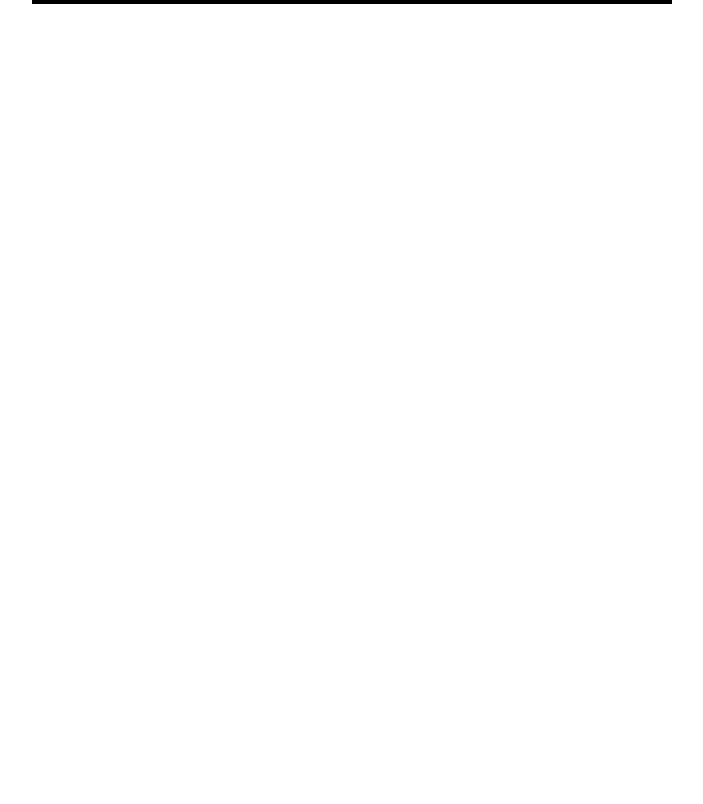
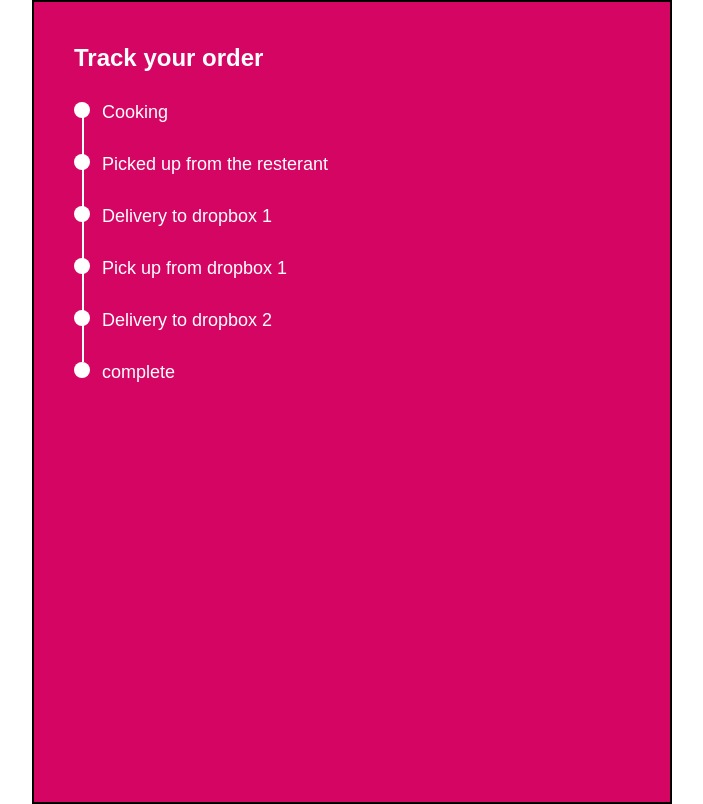
Before and after one commit to viruskizz/42bangkok_hackathon-asia-2024, a Next.js app: page /pickup in a window 1280 px wide. Shown: the whole page, without its empty margins (288-991 px from the left). Built offline with nearby package versions, Linux system fonts and the light colour scheme.

Commit message:
food tracking page

```diff
--- a/app/(client)/pickup/page.tsx
+++ b/app/(client)/pickup/page.tsx
@@ -1,3 +1,26 @@
+const timeStam = [
+  "Cooking",
+  "Picked up from the resterant",
+  "Delivery to dropbox 1",
+  "Pick up from dropbox 1",
+  "Delivery to dropbox 2",
+  "complete"
+]
+
+
 export default function OrderListPage() {
-  return;
+  return(
+    <div className="h-screen p-10">
+      <h2 className="text-2xl font-bold mb-6 text-white">Track your order</h2>
+      <div className="relative">
+        {timeStam.map((step, index) => (
+          <div key={index} className="flex items-start mb-6 last:mb-0">
+            <div className="absolute left-2 top-0 w-0.5 h-64 mt-2 bg-white" />
+            <div className="relative z-10 w-4 h-4 rounded-full bg-white mr-3 mt-1" />
+            <span className="text-lg text-white">{step}</span>
+          </div>
+        ))}
+      </div>
+    </div>
+  );
 }
--- a/package.json
+++ b/package.json
@@ -46,13 +46,13 @@
     "firebase-admin": "^12.5.0",
     "input-otp": "^1.2.4",
     "lucide-react": "^0.445.0",
-    "next": "14.2.13",
+    "next": "^14.2.13",
     "next-themes": "^0.3.0",
     "qr-scanner": "^1.4.2",
     "qrcode": "^1.5.4",
-    "react": "^18",
+    "react": "^18.3.1",
     "react-day-picker": "^8.10.1",
-    "react-dom": "^18",
+    "react-dom": "^18.3.1",
     "react-hook-form": "^7.53.0",
     "react-qr-scanner": "^1.0.0-alpha.11",
     "react-resizable-panels": "^2.1.3",
```
Also changed, not shown: 1 other file (tests, documents, lock files or other folders).
